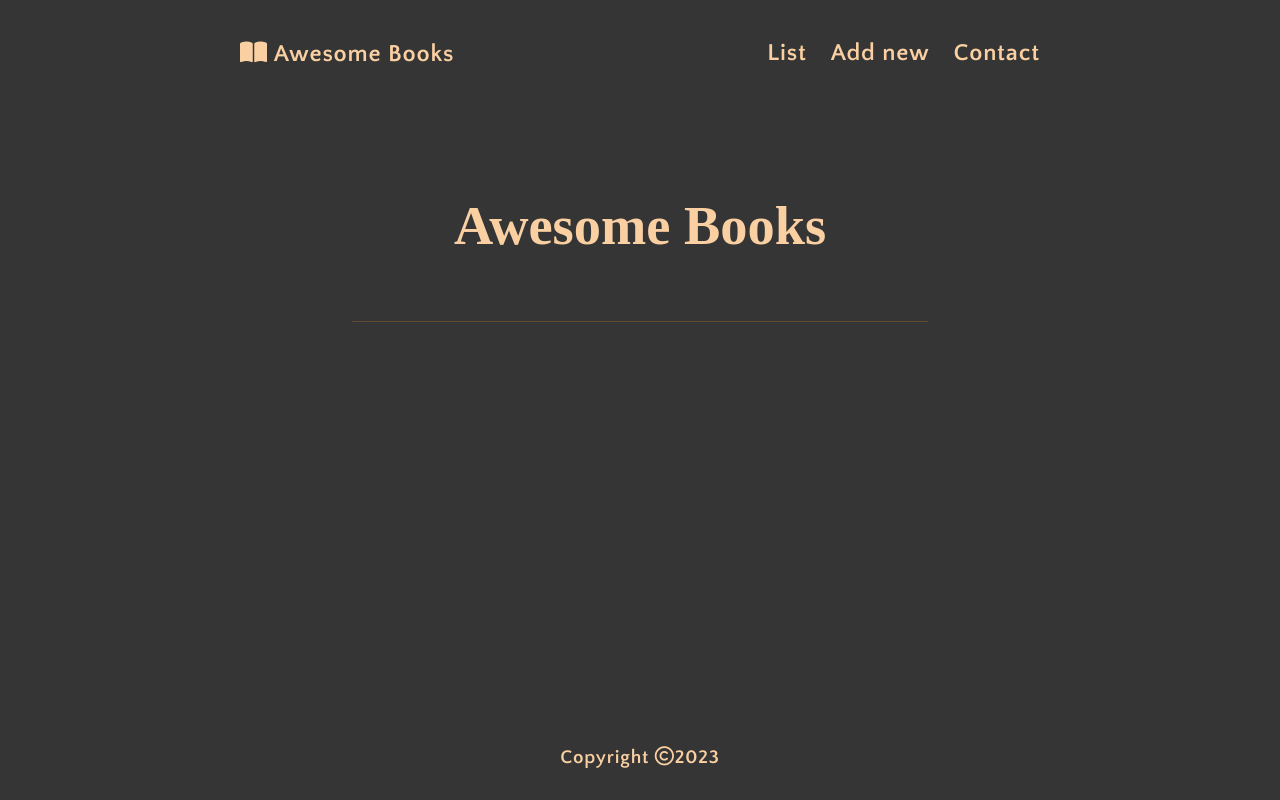
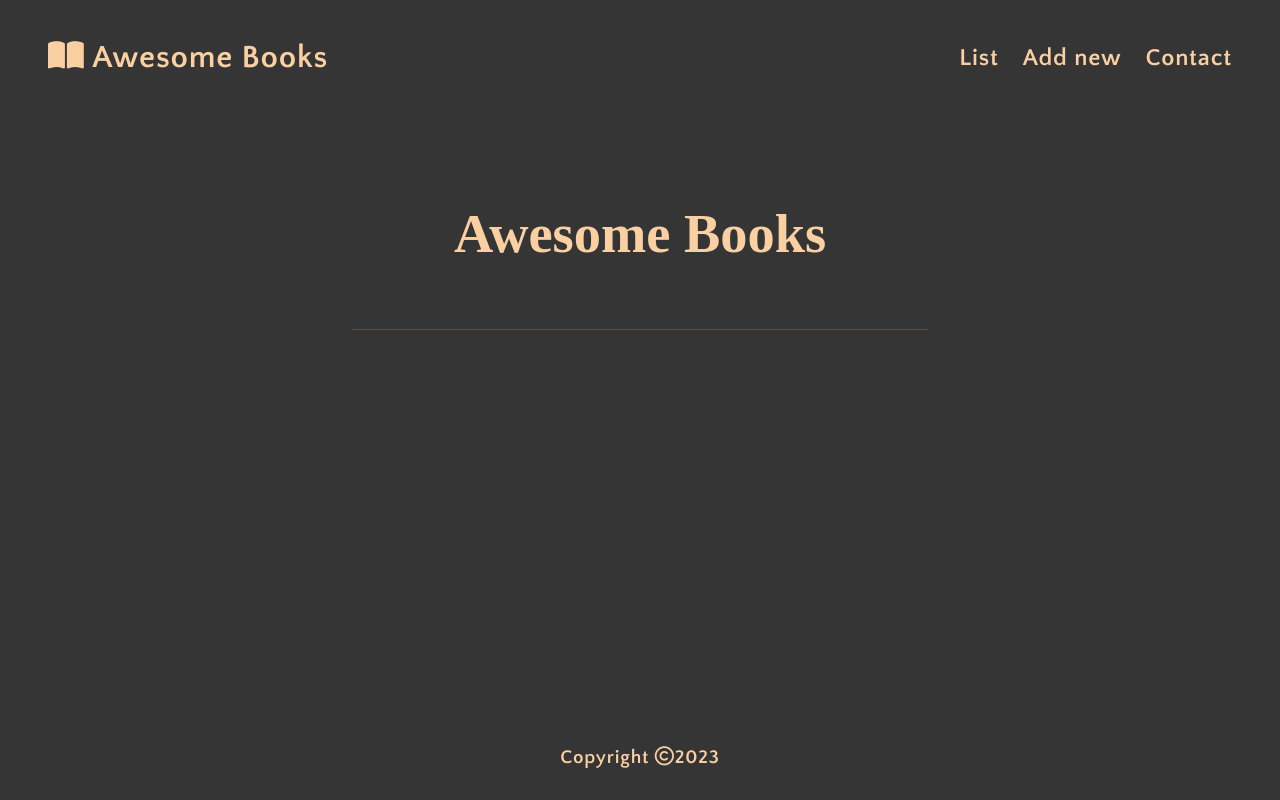
Before and after one commit to badger-99/Book-List, a website: page index.html in a window 1280 px wide. Drawn offline with Linux system fonts and the light colour scheme; a web font is replaced by a local one.

Commit message:
Adjust header styling

```diff
--- a/index.html
+++ b/index.html
@@ -17,7 +17,7 @@
 
   <body>
     <header id="header">
-      <p><i class="fa-solid fa-book-open"></i> Awesome Books</p>
+      <h3><i class="fa-solid fa-book-open"></i> Awesome Books</h3>
       <ul>
         <li><a href="#" id="list">List</a></li>
         <li><a href="#" id="add-new">Add new</a></li>
--- a/styles.css
+++ b/styles.css
@@ -8,7 +8,7 @@ body {
   position: relative;
   width: 100vw;
   height: 100vh;
-  padding: 0 5rem;
+  padding: 0 3rem;
   background: #353535;
   color: #fad0a3;
   font-family: 'Quattrocento Sans', sans-serif;
@@ -32,19 +32,21 @@ li {
   display: flex;
   flex-direction: row;
   justify-content: space-between;
+  align-items: center;
 }
 
 #header {
   padding: 2.5rem 0 1rem;
-  max-width: 50rem;
+  max-width: 75rem;
   margin: 0 auto;
-  font-size: 1.5rem;
+  font-size: 1.7rem;
   letter-spacing: 0.05rem;
   font-weight: 700;
 }
 
 #header > ul {
   gap: 1.5rem;
+  font-size: 1.5rem;
 }
 
 #date {
```
